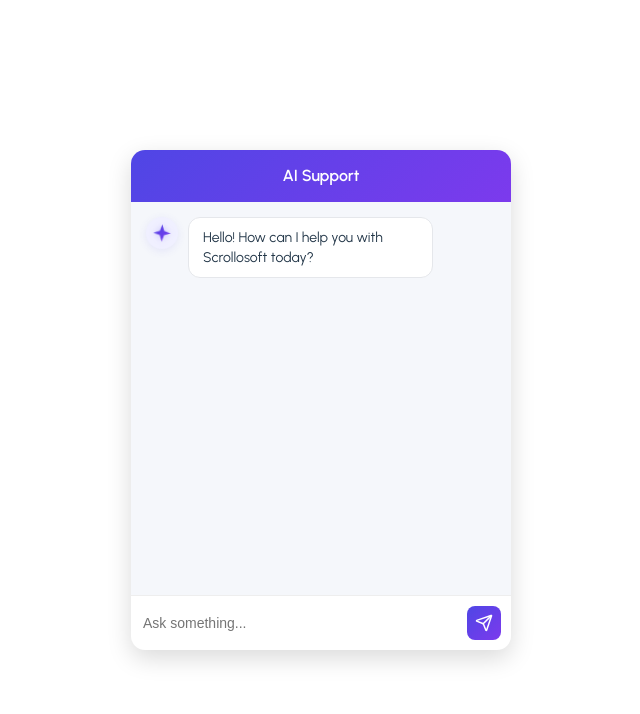
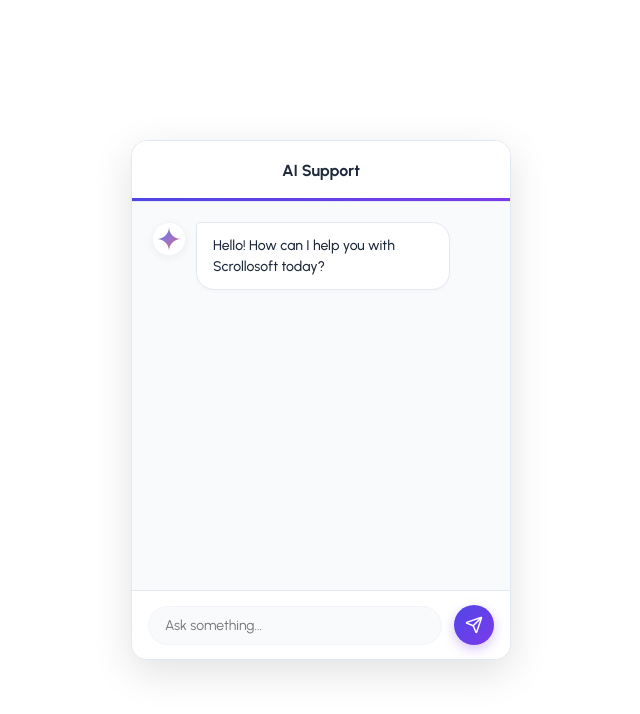
Before and after one commit to yogipowar/chatbot-app, a React (Vite) app: page / in a window 1280 px wide. Shown: the top 714 px of the page, without its empty margins (319-959 px from the left). Built offline with nearby package versions, Linux system fonts and the light colour scheme.

Commit message:
refactor: update BotIcon component and enhance chatbot styles for improved UI

```diff
--- a/src/components/BotIcon.jsx
+++ b/src/components/BotIcon.jsx
@@ -1,24 +1,27 @@
 // src/components/BotIcon.jsx
 import React from 'react';
 
-const BotIcon = () => (
+const BotIcon = ({ isTyping }) => (
   <svg
-    className="ai-sparkle-icon" // Added this class
-    width="20"
-    height="20"
+    className={`ai-sparkle-icon ${isTyping ? 'animate' : ''}`}
+    width="24"
+    height="24"
     viewBox="0 0 24 24"
     fill="none"
     xmlns="http://www.w3.org/2000/svg"
   >
     <defs>
-      <linearGradient id="ai-gradient" x1="0%" y1="0%" x2="100%" y2="100%">
-        <stop offset="0%" stopColor="#4f46e5" />
-        <stop offset="100%" stopColor="#7c3aed" />
+      {/* Gemini-inspired Multi-tone Gradient */}
+      <linearGradient id="gemini-gradient" x1="0%" y1="0%" x2="100%" y2="100%">
+        <stop offset="0%" stopColor="#4285f4" /> {/* Google Blue */}
+        <stop offset="50%" stopColor="#9b72cb" /> {/* Purple */}
+        <stop offset="100%" stopColor="#d96570" /> {/* Pink/Red */}
       </linearGradient>
     </defs>
+    {/* This path creates the curved "Gemini" star shape */}
     <path
-      d="M12 2L14.5 9.5L22 12L14.5 14.5L12 22L9.5 14.5L2 12L9.5 9.5L12 2Z"
-      fill="url(#ai-gradient)"
+      d="M12 0C12 6.62742 17.3726 12 24 12C17.3726 12 12 17.3726 12 24C12 17.3726 6.62742 12 0 12C6.62742 12 12 6.62742 12 0Z"
+      fill="url(#gemini-gradient)"
     />
   </svg>
 );
--- a/src/components/chatbot.css
+++ b/src/components/chatbot.css
@@ -1,106 +1,153 @@
 @import url('https://fonts.googleapis.com/css2?family=Urbanist:ital,wght@0,100..900;1,100..900&display=swap');
 
+/* Global Variables for easy maintenance */
+:root {
+  --brand-gradient: linear-gradient(135deg, #4f46e5 0%, #7c3aed 100%);
+  --bg-light: #f8fafc;
+  --text-dark: #1e293b;
+  --text-gray: #64748b;
+  --border-color: #e2e8f0;
+}
+
+/* Main Container */
 .chatbotContainer {
   width: 380px;
-    height: 500px;
+  height: 520px;
   background: white;
-    border-radius: 14px;
-    box-shadow: 0 8px 25px rgba(0, 0, 0, 0.15);
+  border-radius: 16px;
+  box-shadow: 0 12px 40px rgba(0, 0, 0, 0.12);
   display: flex;
   flex-direction: column;
   overflow: hidden;
   font-family: "Urbanist", sans-serif;
+  border: 1px solid var(--border-color);
 }
 
+/* Header: Professional White with Gradient Accent Line */
 .chatHeader {
-    /* Replace background: #4f46e5; with: */
-    background: linear-gradient(135deg, #4f46e5 0%, #7c3aed 100%);
-    color: white;
-    padding: 14px;
-    font-weight: 600;
+  background: white;
+  color: var(--text-dark);
+  padding: 18px;
+  font-weight: 700;
+  text-align: center;
+  font-size: 16px;
+  position: relative;
+  border-bottom: 1px solid var(--border-color);
 }
 
+.chatHeader::after {
+  content: "";
+  position: absolute;
+  bottom: 0;
+  left: 0;
+  width: 100%;
+  height: 3px;
+  background: var(--brand-gradient);
+}
+
+/* Message Area */
 .chatMessages {
   flex: 1;
-    padding: 15px;
+  padding: 20px;
   overflow-y: auto;
-    background: #f5f7fb;
+  background: var(--bg-light);
 }
 
 .chatMessages::-webkit-scrollbar {
   display: none;
 }
 
+/* Message Rows */
 .messageRow {
   display: flex;
-    margin-bottom: 10px;
+  margin-bottom: 16px;
+  align-items: flex-start;
 }
 
+.messageRow.user {
+  justify-content: flex-end;
+}
+
+.messageRow.bot {
+  justify-content: flex-start;
+}
+
+/* Bot Icon Circle */
 .botIcon {
-    width: 32px;
-    /* Slightly larger for a better look */
-    height: 32px;
-    background: #f0f0ff;
-    /* Very light tint so the icon pops */
+  width: 34px;
+  height: 34px;
+  background: white;
   border-radius: 50%;
   display: flex;
   align-items: center;
   justify-content: center;
   margin-right: 10px;
   flex-shrink: 0;
-    box-shadow: 0 2px 8px rgba(79, 70, 229, 0.1);
-    /* Subtle glow */
+  box-shadow: 0 2px 8px rgba(0, 0, 0, 0.05);
+  border: 1px solid #f1f5f9;
 }
 
+/* Sparkle Animation */
 .ai-sparkle-icon {
-    animation: sparkle-breath 3s infinite ease-in-out;
   transform-origin: center;
-    /* Ensures it scales/rotates from the middle */
+}
+
+.ai-sparkle-icon.animate {
+  animation: sparkle-breath 2.5s infinite ease-in-out;
 }
 
 @keyframes sparkle-breath {
-    0% {
+  0%, 100% {
     transform: scale(1) rotate(0deg);
     filter: drop-shadow(0 0 2px rgba(79, 70, 229, 0.2));
   }
-
   50% {
     transform: scale(1.15) rotate(10deg);
-        filter: drop-shadow(0 0 6px rgba(124, 58, 237, 0.5));
-    }
-
-    100% {
-        transform: scale(1) rotate(0deg);
-        filter: drop-shadow(0 0 2px rgba(79, 70, 229, 0.2));
+    filter: drop-shadow(0 0 8px rgba(124, 58, 237, 0.4));
   }
 }
 
+/* Message Bubbles */
+.messageBubble {
+  max-width: 75%;
+  padding: 12px 16px;
+  border-radius: 18px;
+  font-size: 14px;
+  line-height: 1.5;
+  font-weight: 500;
+}
+
+.messageRow.bot .messageBubble {
+  background: white;
+  color: var(--text-dark);
+  border: 1px solid var(--border-color);
+  border-top-left-radius: 4px;
+  box-shadow: 0 2px 4px rgba(0, 0, 0, 0.02);
+  text-align: left;
+}
+
+.messageRow.user .messageBubble {
+  background: #4f46e5;
+  color: white;
+  border-bottom-right-radius: 4px;
+  box-shadow: 0 4px 12px rgba(79, 70, 229, 0.2);
+}
+
+/* Thinking/Loading State */
 .typing-container {
   display: flex;
   align-items: center;
-  gap: 4px;
-  background: #ffffff;
-  color: #6b7280; /* A soft gray for the thinking state */
+  gap: 6px;
+  color: var(--text-gray);
   font-style: italic;
   font-size: 13px;
-}
-
-.thinking-text {
-  margin-right: 2px;
-}
-
-.typing-dots {
-  display: flex;
-  align-items: center;
-  height: 10px; /* Keeps the bubble height stable */
 }
 
 .typing-dots span {
   animation: blink 1.4s infinite both;
   font-weight: bold;
   font-size: 18px;
-  line-height: 0;
-  margin-top: -4px; /* Adjusts dots to sit better next to text */
+  color: #4f46e5;
 }
 
 .typing-dots span:nth-child(2) { animation-delay: 0.2s; }
@@ -111,57 +158,57 @@
   50% { opacity: 1; }
 }
 
-.messageRow.bot {
-    align-items: flex-start;
-}
-
-.messageRow.user {
-    justify-content: flex-end;
-}
-
-.messageBubble {
-    max-width: 70%;
-    padding: 10px 14px;
-    border-radius: 12px;
-    font-size: 14px;
-    line-height: 1.4;
-}
-
-.messageRow.bot .messageBubble {
-    background: #ffffff;
-    border: 1px solid #e5e7eb;
-    text-align: left;
-}
-
-.messageRow.user .messageBubble {
-    /* Replace background: #4f46e5; with: */
-    background: linear-gradient(135deg, #4f46e5 0%, #7c3aed 100%);
-    color: white;
-}
-
+/* Input Area */
 .chatInputArea {
-    border-top: 1px solid #eee;
-    padding: 10px;
+  border-top: 1px solid var(--border-color);
+  padding: 14px 16px;
   display: flex;
-    gap: 10px;
+  gap: 12px;
+  background: white;
+  align-items: center;
 }
 
 .chatInputArea input {
   flex: 1;
-    border: none;
+  border: 1px solid #f1f5f9;
+  background: #f8fafc;
   outline: none;
   font-size: 14px;
+  padding: 10px 16px;
+  border-radius: 24px;
+  font-family: inherit;
+  color: var(--text-dark);
+  transition: all 0.2s;
+}
+
+.chatInputArea input:focus {
+  background: white;
+  border-color: #4f46e5;
+  box-shadow: 0 0 0 3px rgba(79, 70, 229, 0.1);
 }
 
 .chatInputArea button {
-    /* Replace background: #4f46e5; with: */
-    background: linear-gradient(135deg, #4f46e5 0%, #7c3aed 100%);
+  background: var(--brand-gradient);
   border: none;
   color: white;
-    padding: 8px;
-    border-radius: 8px;
+  font-size: 30px;
+  padding: 0 !important;
+  width: 40px;
+  height: 40px;
+  border-radius: 50%;
   cursor: pointer;
   display: flex;
   align-items: center;
   justify-content: center;
+  transition: transform 0.2s, box-shadow 0.2s;
+  box-shadow: 0 4px 12px rgba(124, 58, 237, 0.3);
 }
+
+.chatInputArea button:hover {
+  transform: scale(1.08);
+  box-shadow: 0 6px 16px rgba(124, 58, 237, 0.4);
+}
+
+.chatInputArea button:active {
+  transform: scale(0.95);
+}
```
Lines whose indentation alone changed are shown as unchanged.
